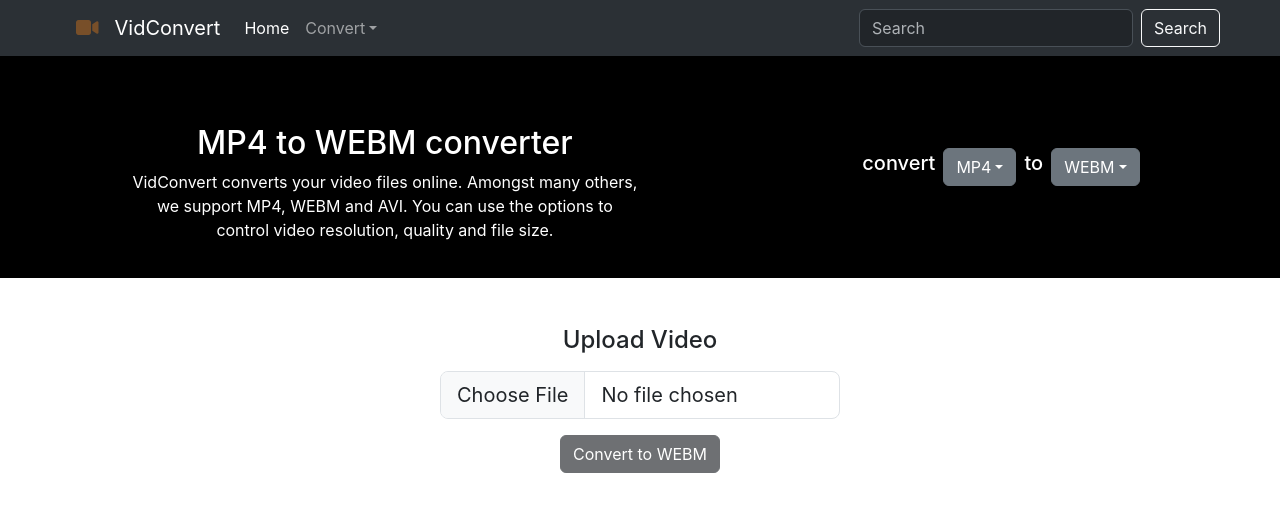
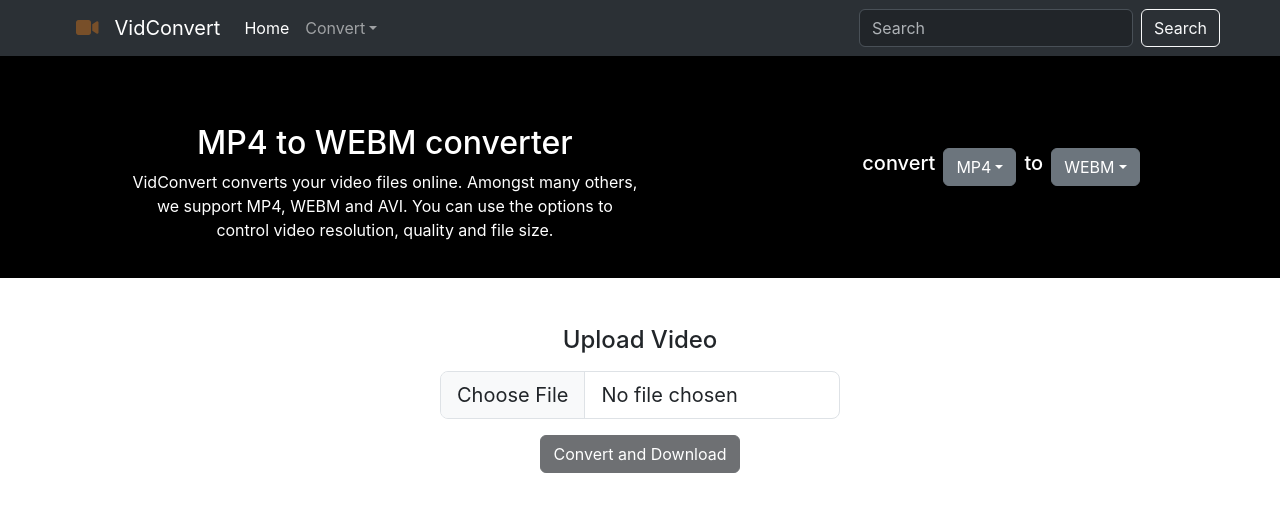
Before and after one commit to ItsAnkitPandey/Video-Converter, a React (Create React App) app in the folder Frontend/: page / in a window 1280 px wide. Shown: the top 512 px of the page. Built offline with nearby package versions, Linux system fonts and the light colour scheme; a small style sheet from the web is missing.

Commit message:
added backend

```diff
--- a/Frontend/src/Component/UploadVideo.jsx
+++ b/Frontend/src/Component/UploadVideo.jsx
@@ -1,43 +1,103 @@
-import React,{useState} from 'react'
+import React, { useState } from 'react';
 import Progress from './Progress';
 
-const UploadVideo = ({selectedItem, convertedItem, onConvert}) => {
-
-    const [convertedVideo, setConvertedVideo] = useState(null);
+const UploadVideo = ({ selectedItem, convertedItem }) => {
+    const host = 'https://vid-frb3.onrender.com';
     const [isLoading, setIsLoading] = useState(false);
-    const [selectedFile, setSelectedFile] = useState(null)
+    const [selectedFile, setSelectedFile] = useState(null);
+    const [convertedVideo, setConvertedVideo] = useState(null); // Define convertedVideo state
 
     const handleConvert = async () => {
-       setIsLoading(true); // Set loading to true before conversion
-        const convertedFile = await onConvert();
-        setConvertedVideo(convertedFile);
+        setIsLoading(true);
+
+        const formData = new FormData();
+        formData.append('video', selectedFile);
+        formData.append('extension', convertedItem); // Send the chosen extension
+
+        try {
+            const response = await fetch(`${host}/api/upload`, {
+                method: 'POST',
+                body: formData,
+            });
+
+            if (response.ok) {
+                const responseData = await response.json();
+
+                // Set the videoId and convertedFileName in the state
+                const newConvertedVideo = {
+                    videoId: responseData.videoId,
+                    fileName: responseData.convertedFileName,
+                };
+                setConvertedVideo(newConvertedVideo);
+
+                // Trigger the download after successful conversion
+                handleDownloadClick(newConvertedVideo);
+                console.log(`convertedVideo is used for download: ${convertedVideo}`);
+
+            } else {
+                console.error('Video upload failed');
+            }
+        } catch (error) {
+            console.error('An error occurred', error);
+        }
+
         setIsLoading(false);
     };
 
-    const handleDownloadClick = () => {
-        window.location.reload();
+
+    const handleDownloadClick = async () => {
+        try {
+          const response = await fetch(`${host}/api/download/${convertedVideo.videoId}`);
+          const blob = await response.blob();
+          const url = URL.createObjectURL(blob);
+          const a = document.createElement('a');
+          a.href = url;
+          a.download = `${convertedVideo.fileName}.${convertedItem}`; // Use convertedItem for the extension
+          document.body.appendChild(a); // Append the link to the DOM
+          a.click();
+          document.body.removeChild(a); // Remove the link from the DOM
+
+          // Delete the video from the database after successful download
+          await fetch(`${host}/api/delete/${convertedVideo.videoId}`, {
+            method: 'DELETE',
+          });
+        } catch (error) {
+          console.error('An error occurred during download', error);
+        }
+      };
+
+    const handleFileChange = (event) => {
+        setSelectedFile(event.target.files[0]);
     };
 
-    const handleFileChange = (event) =>{
-        setSelectedFile(event.target.files[0]);
-    }
-
     return (
-        <div className='upload-container'>
-            <div className='upload-container mt-5'>
-                <label for="formFileLg" class="form-label"><h4>Upload Video</h4></label>
-                <input style={{ width: '400px' }}  onChange={handleFileChange}  class="form-control input form-control-lg" id="formFileLg" type="file" accept={`.${selectedItem}`}/>
-                <button type="button"class="btn btn-dark my-3" onClick={handleConvert} disabled={!selectedFile}>Convert to {convertedItem} </button>
+        <div className="upload-container">
+            <div className="upload-container mt-5">
+                <label htmlFor="formFileLg" className="form-label">
+                    <h4>Upload Video</h4>
+                </label>
+                <input
+                    style={{ width: '400px' }}
+                    onChange={handleFileChange}
+                    className="form-control input form-control-lg"
+                    id="formFileLg"
+                    type="file"
+                    accept={`.${selectedItem}`}
+                />
+                <button
+                    type="button"
+                    className="btn btn-dark my-3"
+                    onClick={handleConvert}
+                    disabled={!selectedFile}
+                >
+                    Convert and Download
+                </button>
                 {isLoading ? (
-                   <Progress /> // Display loading indicator while converting
-                ) : (
-                    convertedVideo && (
-                        <a href={convertedVideo.url} download={convertedVideo.fileName} onClick={handleDownloadClick} className="btn btn-primary my-3">Download Converted Video</a>
-                    )
-                )}
+                    <Progress /> // Display loading indicator while uploading
+                ) : null}
             </div>
         </div>
-    )
-}
+    );
+};
 
-export default UploadVideo
+export default UploadVideo;
```
